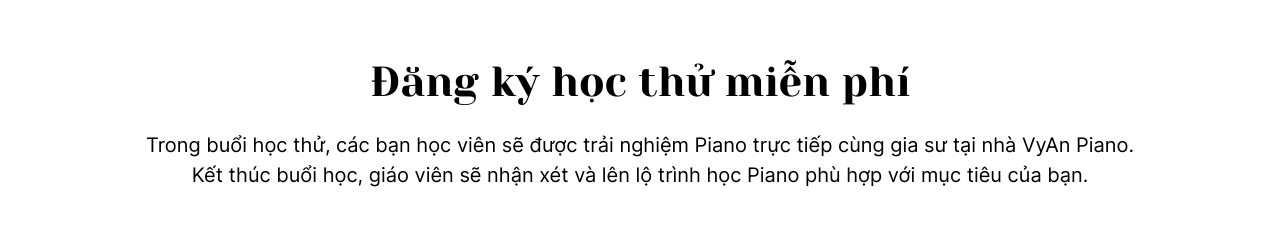
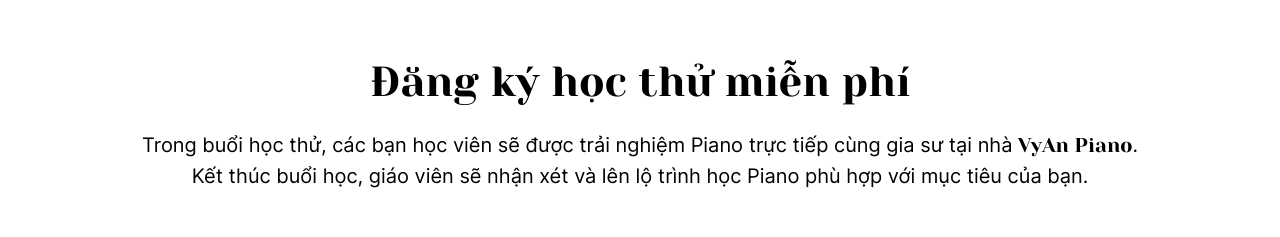
Before and after one commit to bachdgvn/vyan, a plain HTML site: page index.html in a window 1280 px wide. Shown: the part 2991-3228 px from the top of the page. Drawn offline with Linux system fonts and the light colour scheme.

```diff
--- a/index.html
+++ b/index.html
@@ -108,7 +108,8 @@
     <div class="container flex column center middle">
         <h2 class="impress-font" style="margin-bottom: 24px;">Đăng ký học thử miễn phí</h2>
         <p class="description">
-            Trong buổi học thử, các bạn học viên sẽ được trải nghiệm Piano trực tiếp cùng gia sư tại nhà VyAn Piano. <br/>
+            Trong buổi học thử, các bạn học viên sẽ được trải nghiệm Piano trực tiếp cùng gia sư tại nhà
+            <span class="impress-font fs-md">VyAn Piano</span>. <br/>
             Kết thúc buổi học, giáo viên sẽ nhận xét và lên lộ trình học Piano phù hợp với mục tiêu của bạn.
         </p>
 
```
